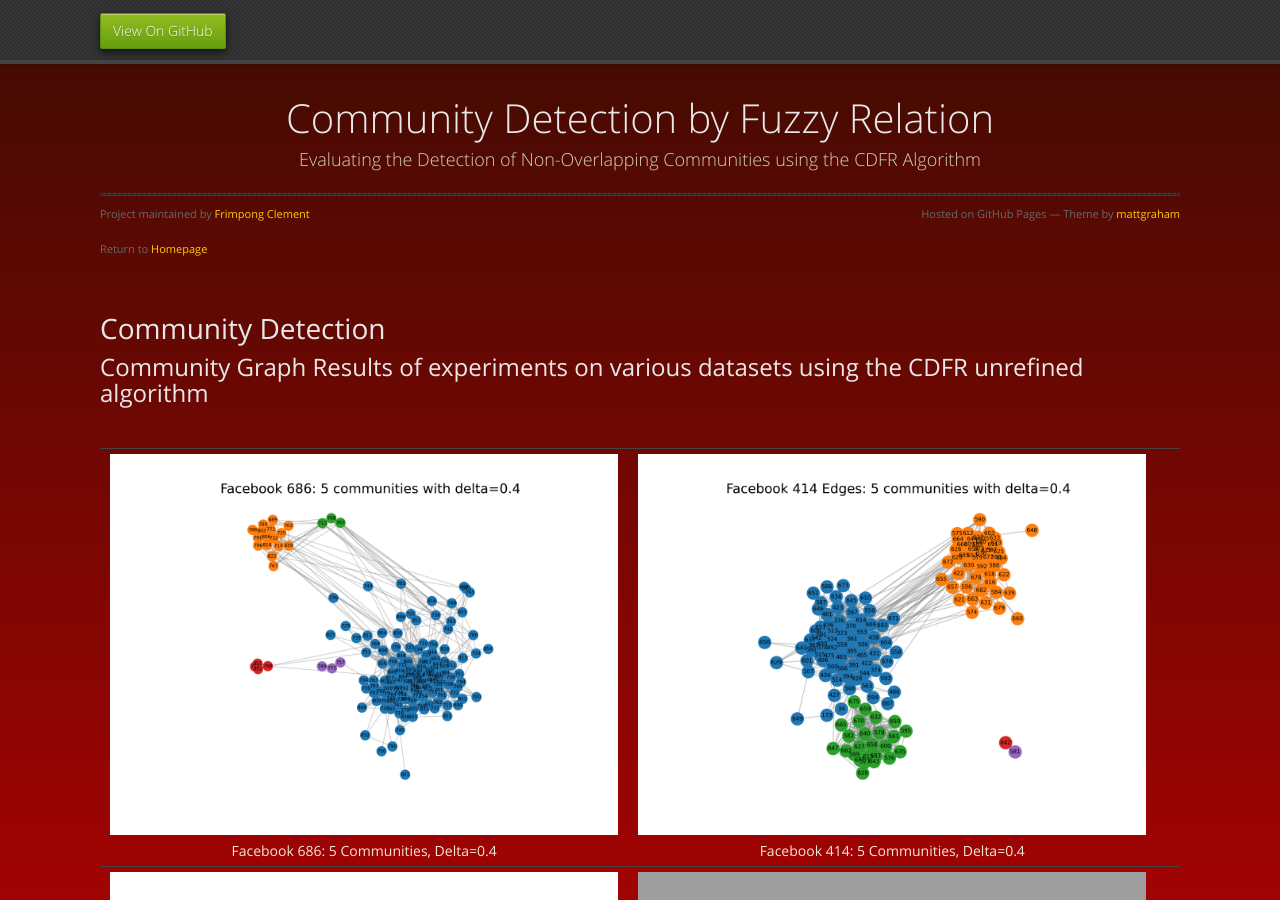
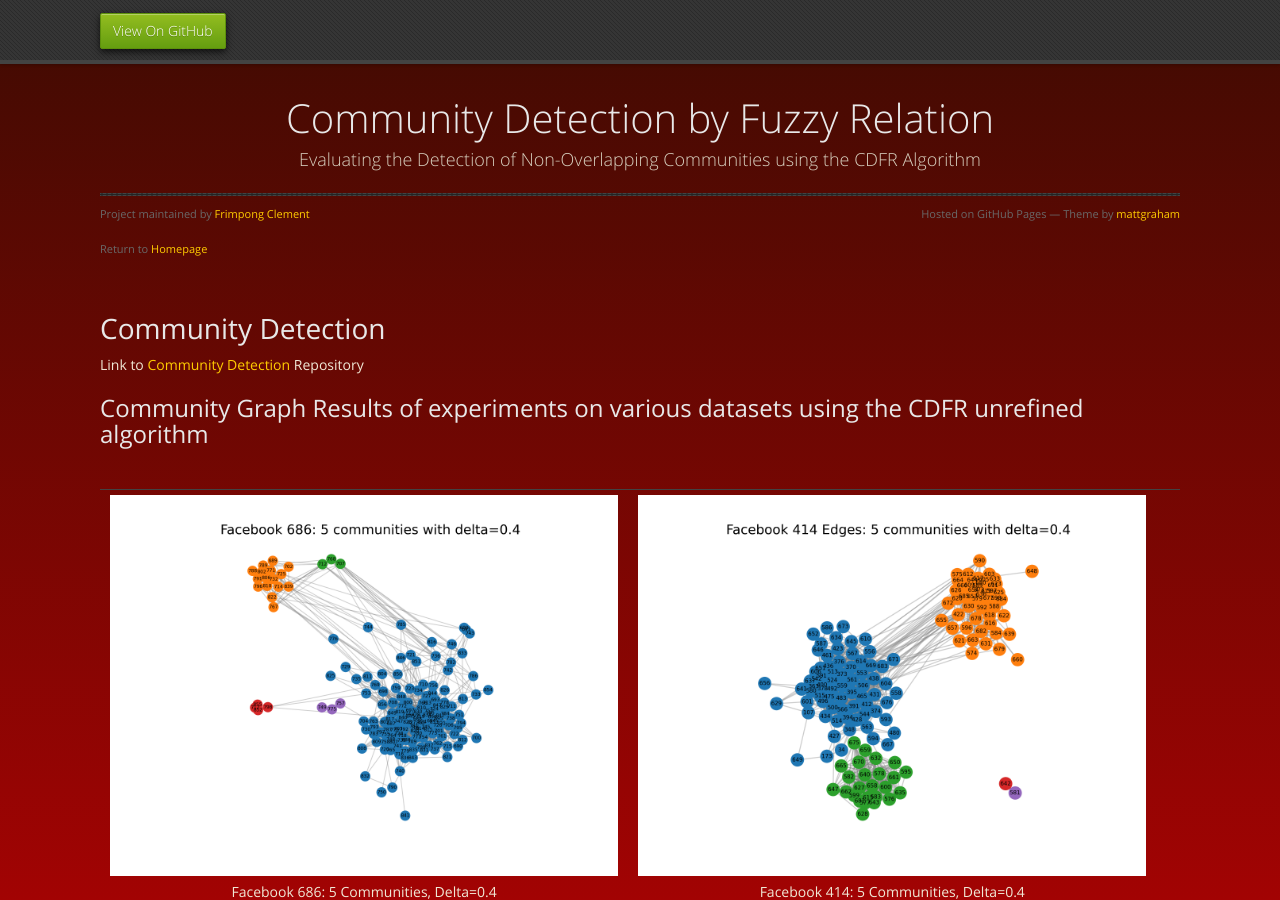
Before and after one commit to frimps-astro/frimps-astro.github.io, a Jekyll site: the page built from community-detection.md, in a window 1280 px wide and 900 px high. Built offline with Jekyll 4.4.1, drawn with Linux system fonts in a browser that asks for light colours; some of the changed text lies outside the part shown.

Commit message:
updated community detection page

```diff
--- a/community-detection.md
+++ b/community-detection.md
@@ -5,6 +5,7 @@ description: Evaluating the Detection of Non-Overlapping Communities using the C
 permalink: /community-detection
 ---
 # Community Detection
+Link to [Community Detection](https://github.com/frimps-astro/frimps-astro.github.io/tree/community) Repository
 ## Community Graph Results of experiments on various datasets using the CDFR unrefined algorithm
 
 | | | |
@@ -20,3 +21,5 @@ permalink: /community-detection
 |<a href="https://frimps-astro.github.io/assets/images/decisions/dolphins_network_decision_graph.png"><img width="100%" alt="Decision Graph for Dolphins Network" src="https://frimps-astro.github.io/assets/images/decisions/dolphins_network_decision_graph.png"></a>  Decision Graph for Dolphins network |<a href="https://frimps-astro.github.io/assets/images/decisions/football_decision_graph.png"><img width="100%" alt="Decision Graph for Football Network" src="https://frimps-astro.github.io/assets/images/decisions/football_decision_graph.png"></a>  Decision Graph for Football network  | <a href="https://frimps-astro.github.io/assets/images/decisions/karate_club_decision_graph.png"><img width="100%" alt="Decision Graph for Karate Club" src="https://frimps-astro.github.io/assets/images/decisions/karate_club_decision_graph.png"></a>  Decision Graph for Karate Club
 |<a href="https://frimps-astro.github.io/assets/images/decisions/us_politics_books_decision_graph.png"><img width="100%" alt="Decision Graph for Dolphins Network" src="https://frimps-astro.github.io/assets/images/decisions/us_politics_books_decision_graph.png"></a>  Decision Graph for US Politics Books | <a href="https://frimps-astro.github.io/assets/images/decisions/facebook_414_edges_decision_graph.png"><img width="100%" alt="Decision Graph for Facebook 414 Network" src="https://frimps-astro.github.io/assets/images/decisions/facebook_414_edges_decision_graph.png"></a>  Decision Graph for Facebook 414 | <a href="https://frimps-astro.github.io/assets/images/decisions/facebook_686_edges_decision_graph.png"><img width="100%" alt="Decision Graph for Facebook 686 Network" src="https://frimps-astro.github.io/assets/images/decisions/facebook_686_edges_decision_graph.png"></a>  Decision Graph for Facebook 686
 | <a href="https://frimps-astro.github.io/assets/images/decisions/twitter_decision_graph.png"><img width="100%" alt="Decision Graph for Twitter Network" src="https://frimps-astro.github.io/assets/images/decisions/twitter_decision_graph.png"></a>  Decision Graph for Twitter | <a href="https://frimps-astro.github.io/assets/images/decisions/google_plus_decision_graph.png"><img width="100%" alt="Decision Graph for Google+ Network" src="https://frimps-astro.github.io/assets/images/decisions/google_plus_decision_graph.png"></a>  Decision Graph for Google+ |
+
+Link to [Community Detection](https://github.com/frimps-astro/frimps-astro.github.io/tree/community) Repository
```
